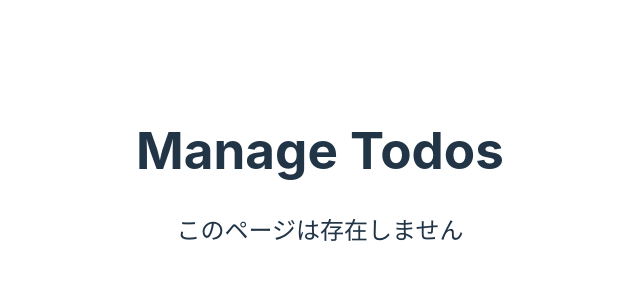
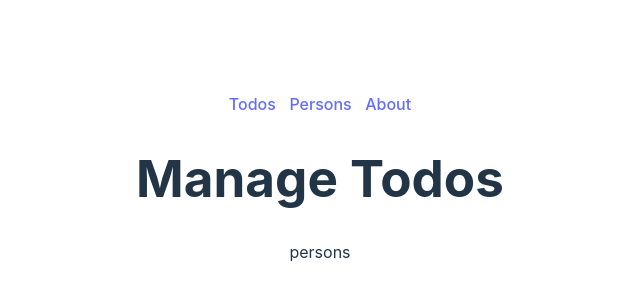
Before and after one commit to zakihaya/react-vite-sample, a React (Vite) app: page /persons in a window 1280 px wide. Shown: the part 222-522 px from the top of the page, without its empty margins (320-960 px from the left). Built offline with nearby package versions, Linux system fonts and the light colour scheme.

Commit message:
Personsページとメニューリンクの追加

```diff
--- a/src/App.tsx
+++ b/src/App.tsx
@@ -1,5 +1,6 @@
-import { Routes, Route } from "react-router-dom";
+import { Routes, Route, Link } from "react-router-dom";
 import TodosPage from "@/pages/Todos";
+import PersonsPage from "@/pages/Persons";
 import AboutPage from "@/pages/About";
 import NoMatchPage from "@/pages/NoMatch";
 import { TeamIdProvider } from "@/contexts/TeamIdContext";
@@ -9,10 +10,18 @@ function App() {
   return (
     <TeamIdProvider>
       <div className="App">
+        <div className="menu">
+          <Link to="/">Todos</Link>
+          &nbsp; &nbsp;
+          <Link to="/persons">Persons</Link>
+          &nbsp; &nbsp;
+          <Link to="/about">About</Link>
+        </div>
         <h1>Manage Todos</h1>
         <Routes>
           <Route path="/" element={<TodosPage />} />
           <Route path="/about" element={<AboutPage />} />
+          <Route path="/persons" element={<PersonsPage />} />
           <Route path="*" element={<NoMatchPage />} />
         </Routes>
       </div>
--- /dev/null
+++ b/src/components/Persons.tsx
@@ -0,0 +1,9 @@
+const PersonsComponent = () => {
+  return (
+    <>
+      <div>persons</div>
+    </>
+  );
+};
+
+export default PersonsComponent;
--- /dev/null
+++ b/src/pages/Persons.tsx
@@ -0,0 +1,7 @@
+import PersonsComponent from "@/components/Persons";
+
+const PersonsPage = () => {
+  return <PersonsComponent />;
+};
+
+export default PersonsPage;
```
